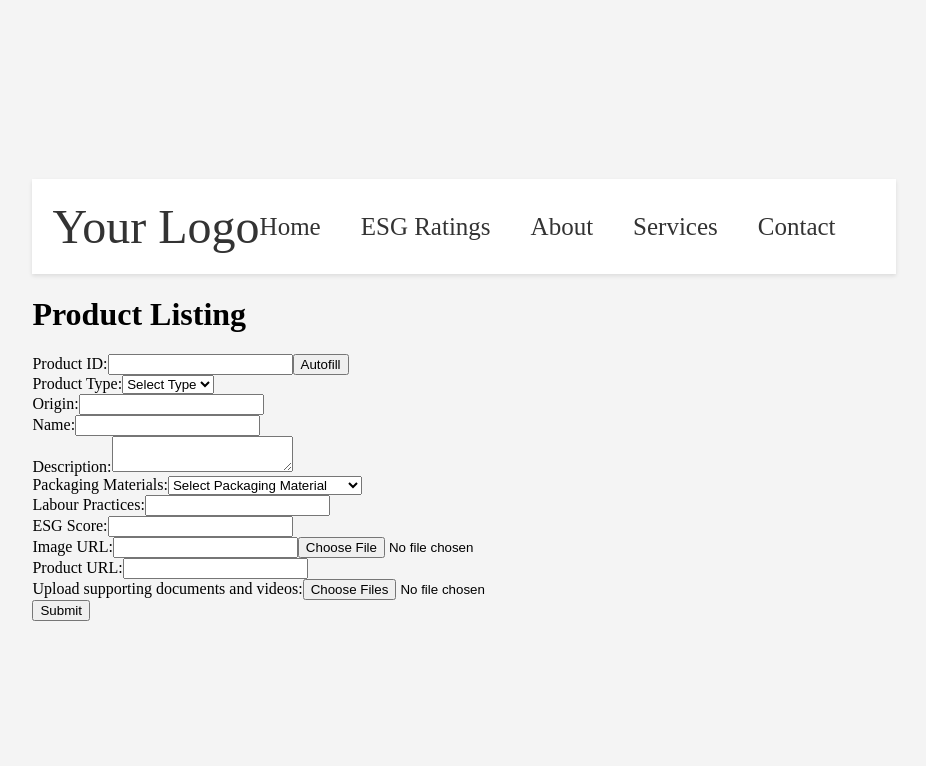
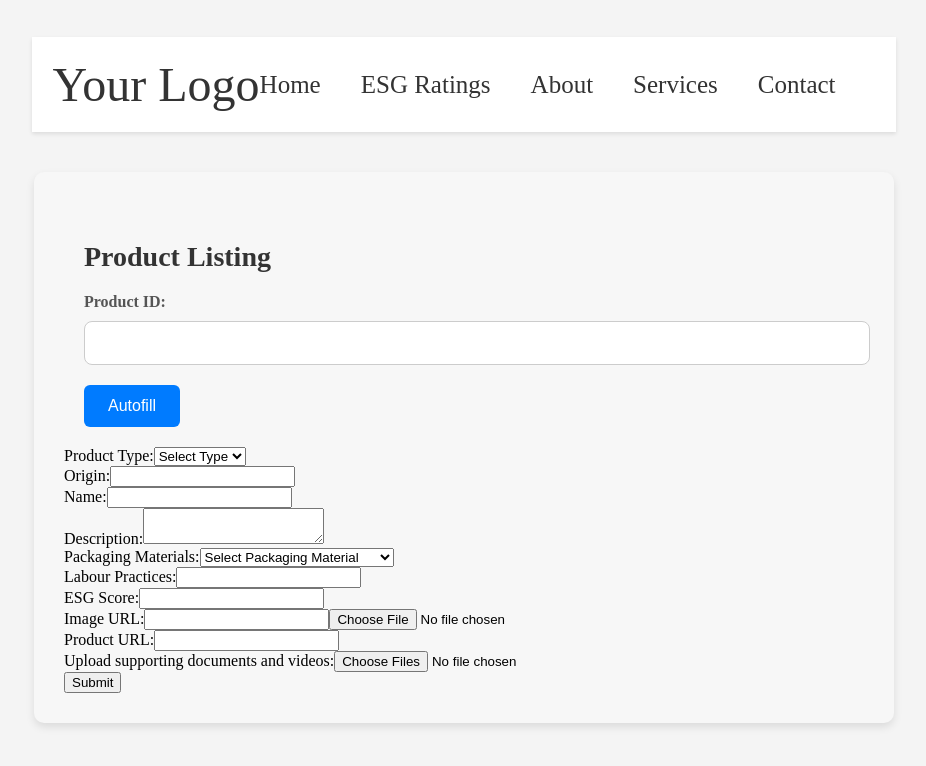
Before and after one commit to CraigMLdsouza/37_Shark-ByteBnB24, a React (Create React App) app: page /product-listing in a window 1280 px wide. Shown: the top 766 px of the page, without its empty margins (176-1102 px from the left). Built offline with nearby package versions, Linux system fonts and the light colour scheme.

Commit message:
Update ProductListing.jsx

```diff
--- a/src/pages/ProductListing.jsx
+++ b/src/pages/ProductListing.jsx
@@ -2,7 +2,7 @@ import React, { useState } from 'react';
 import { auth } from '../firebase'; // Replace with your authentication hook
 import { getFirestore, doc, setDoc } from 'firebase/firestore';
 import { getStorage, ref, uploadBytes, getDownloadURL } from 'firebase/storage';
-
+import './productlisting.css'
 const packagingMaterialsOptions = [
   'Cardboard boxes',
   'Corrugated boxes',
@@ -108,9 +108,9 @@ const ProductListing = () => {
   };
 
   return (
-    <div>
-      <h1>Product Listing</h1>
-      <div>
+    <div className="container-box">
+      <div className="container-content">
+        <h1>Product Listing</h1>
         <label htmlFor="productId">Product ID:</label>
         <input
           type="text"
```
